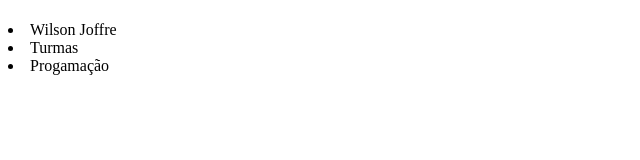
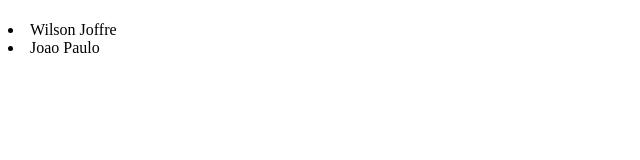
Before and after one commit to mamaquinhos34/wilson2d-2024, a plain HTML site: page index.html in a window 1280 px wide. Shown: the whole page, without its empty margins (0-640 px from the left). Drawn offline with Linux system fonts and the light colour scheme.

Commit message:
cabecalho3

```diff
--- a/index.html
+++ b/index.html
@@ -10,8 +10,7 @@
         <h1></h1>
         <ul class="lista-cabecalho"></ul>
         <li class="item-lista-cabecalho">Wilson Joffre</li>
-        <li class="item-lista-cabecalho">Turmas</li>
-        <li class="item-lista-cabecalho">Progamação</li>
+        <li class="item-lista-cabecalho">Joao Paulo</li>
     </header>
 </body>
 </html>
```
